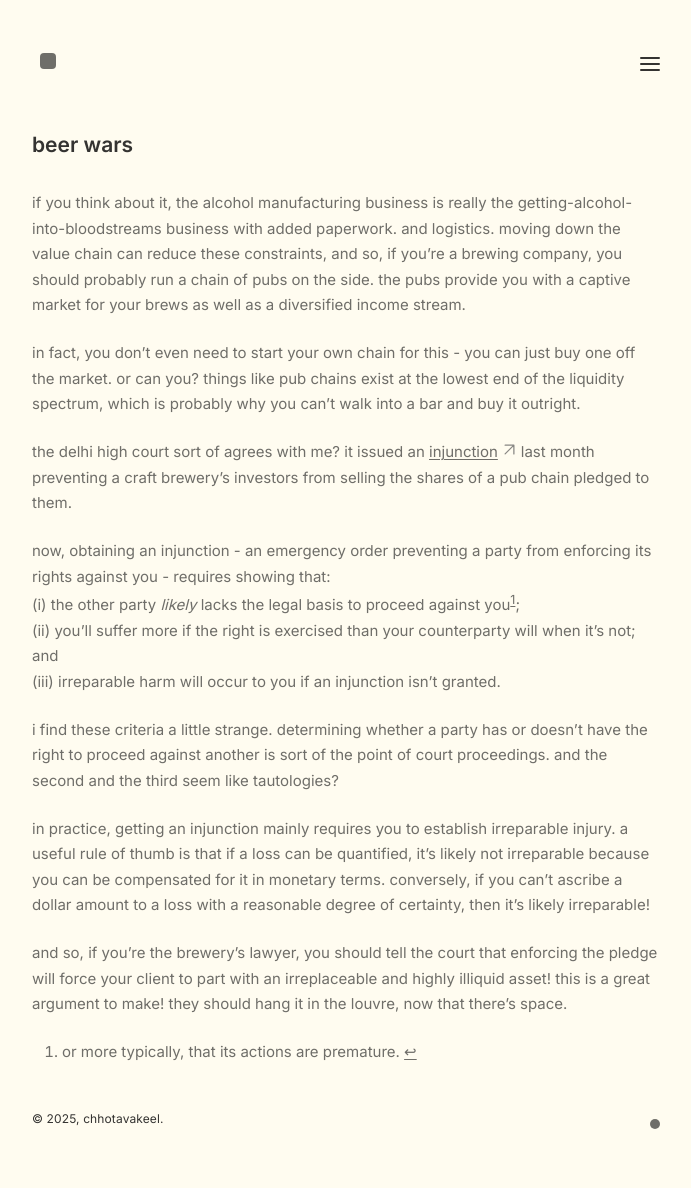
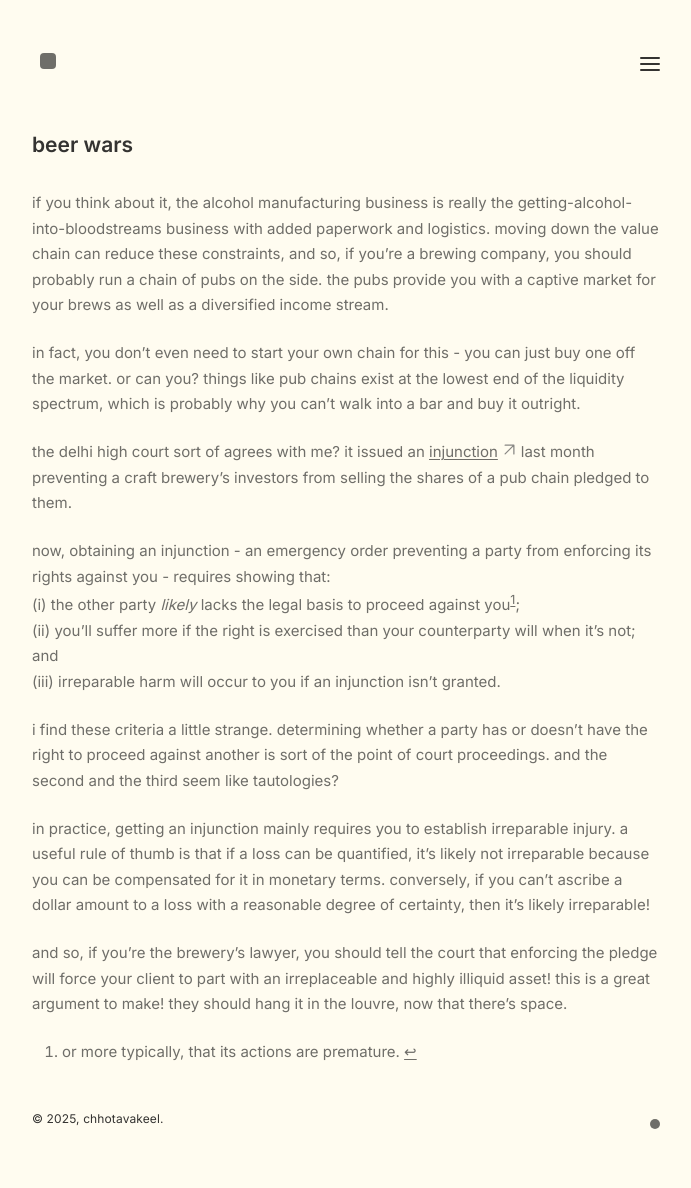
Before and after one commit to chhotavakeel/updatedsite, a Jekyll site: the page built from _notes/Public/beer-wars.md, in a window 1280 px wide. Shown: the whole page, without its empty margins (293-984 px from the left). Built offline with Jekyll 4.4.1, drawn with Linux system fonts in a browser that asks for light colours.

```diff
--- a/_notes/Public/beer-wars.md
+++ b/_notes/Public/beer-wars.md
@@ -8,7 +8,7 @@ tags:
   - injunctions
 ---
 
-if you think about it, the alcohol manufacturing business is really the getting-alcohol-into-bloodstreams business with added paperwork. and logistics. moving down the value chain can reduce these constraints, and so, if you're a brewing company, you should probably run a chain of pubs on the side. the pubs provide you with a captive market for your brews as well as a diversified income stream.
+if you think about it, the alcohol manufacturing business is really the getting-alcohol-into-bloodstreams business with added paperwork and logistics. moving down the value chain can reduce these constraints, and so, if you're a brewing company, you should probably run a chain of pubs on the side. the pubs provide you with a captive market for your brews as well as a diversified income stream.
 
 in fact, you don't even need to start your own chain for this - you can just buy one off the market. or can you? things like pub chains exist at the lowest end of the liquidity spectrum, which is probably why you can't walk into a bar and buy it outright.
 
```
